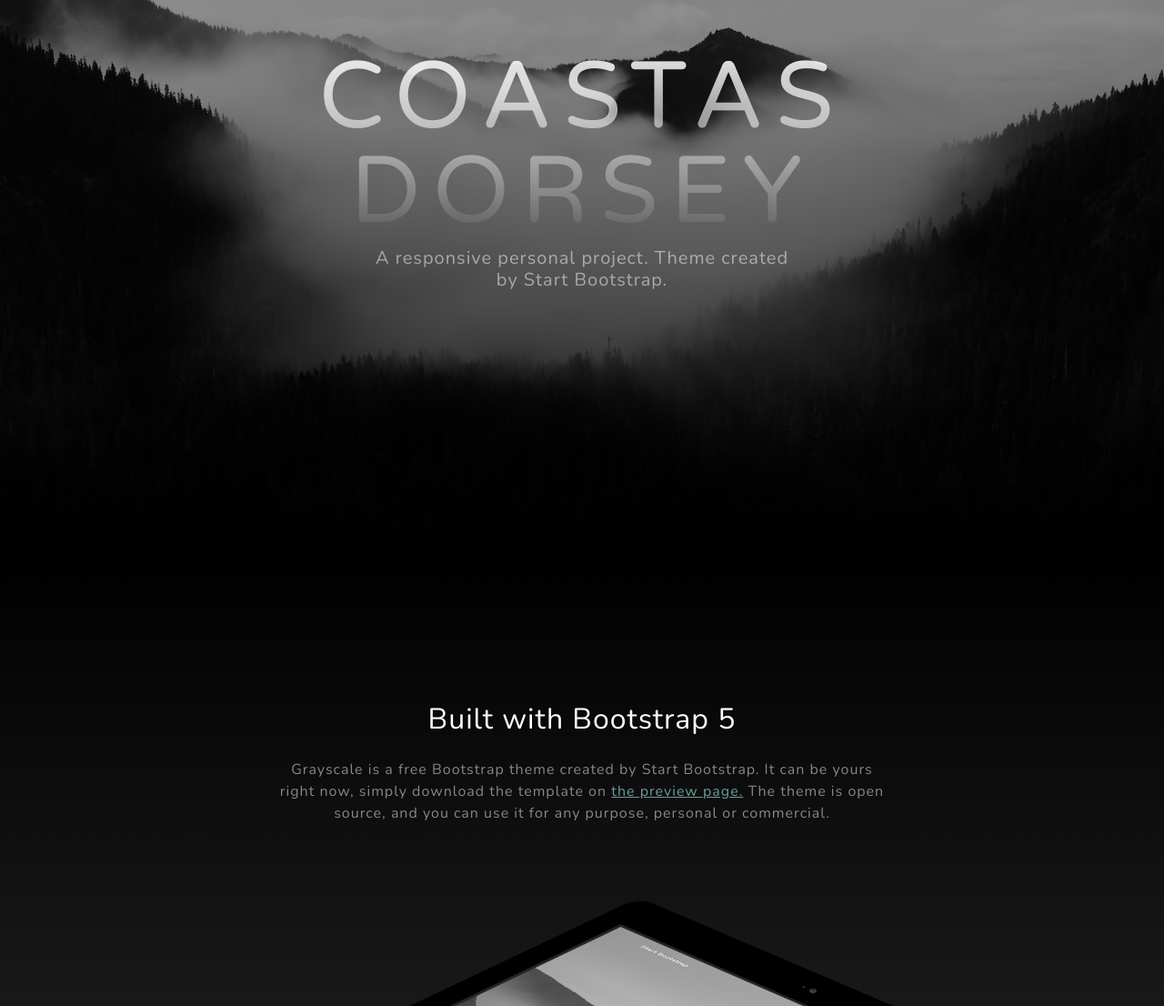
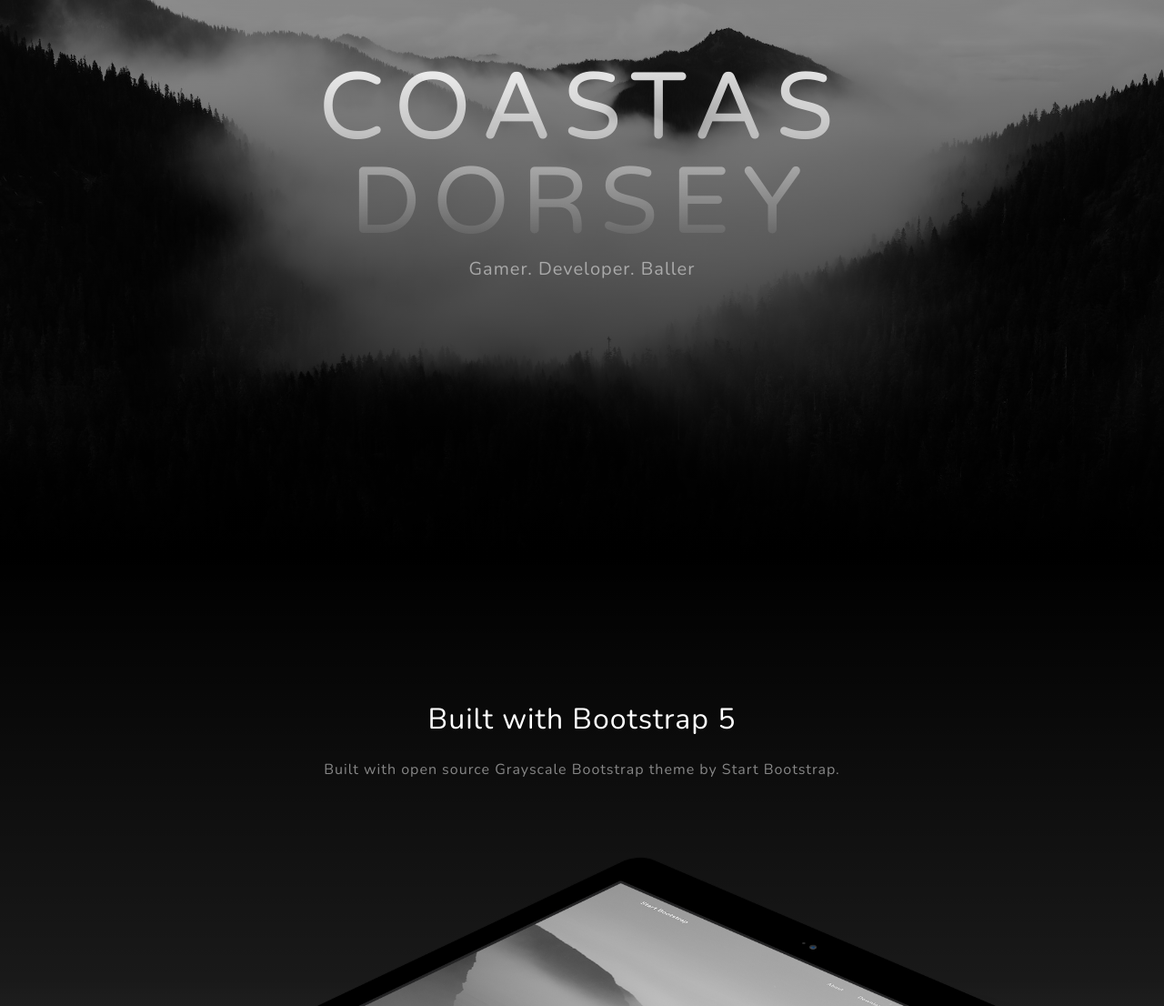
Before and after one commit to cdorsey01/CoastasDorsey.io, a plain HTML site: page index.html in a window 1280 px wide. Shown: the part 188-1294 px from the top of the page at 91% size. Drawn offline with nearby package versions, Linux system fonts and the light colour scheme.

Commit message:
Update index.html

```diff
--- a/index.html
+++ b/index.html
@@ -38,7 +38,7 @@
                 <div class="d-flex justify-content-center">
                     <div class="text-center">
                         <h1 class="mx-auto my-0 text-uppercase">Coastas Dorsey</h1>
-                        <h2 class="text-white-50 mx-auto mt-2 mb-5">A responsive personal project. Theme created by Start Bootstrap.</h2>
+                        <h2 class="text-white-50 mx-auto mt-2 mb-5">Gamer. Developer. Baller</h2>
                         <!-- <a class="btn btn-primary" href="#about">Get Started</a> -->
                     </div>
                 </div>
@@ -51,9 +51,7 @@
                     <div class="col-lg-8">
                         <h2 class="text-white mb-4">Built with Bootstrap 5</h2>
                         <p class="text-white-50">
-                            Grayscale is a free Bootstrap theme created by Start Bootstrap. It can be yours right now, simply download the template on
-                            <a href="https://startbootstrap.com/theme/grayscale/">the preview page.</a>
-                            The theme is open source, and you can use it for any purpose, personal or commercial.
+                            Built with open source Grayscale Bootstrap theme by Start Bootstrap.
                         </p>
                     </div>
                 </div>
@@ -187,7 +185,7 @@
                 <div class="social d-flex justify-content-center">
                     <a class="mx-2" href="#!"><i class="fab fa-twitter"></i></a>
                     <a class="mx-2" href="#!"><i class="fab fa-facebook-f"></i></a>
-                    <a class="mx-2" href="#!"><i class="fab fa-github"></i></a>
+                    <a class="mx-2" href="#https://github.com/cdorsey01"><i class="fab fa-github"></i></a>
                 </div>
             </div>
         </section>
```
